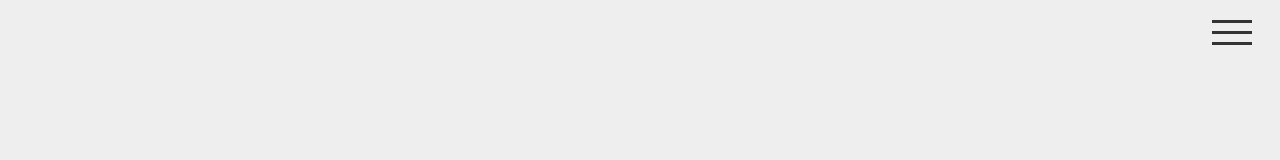
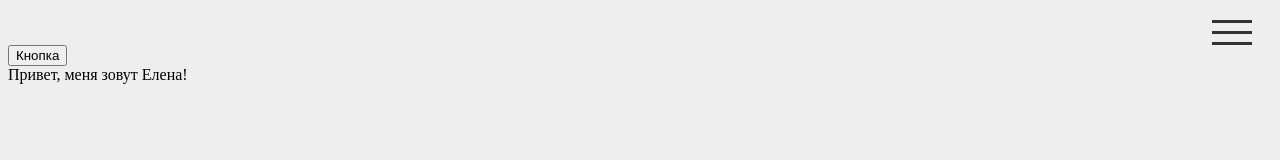
Before and after one commit to Elena281083/burger, a plain HTML site: page index.html in a window 1280 px wide. Drawn offline with Linux system fonts and the light colour scheme.

Commit message:
1 file modified

```diff
--- a/index.html
+++ b/index.html
@@ -30,6 +30,8 @@
       </ul>
     </nav>
 
+   <button class="link_main">Кнопка</button>
+   <div class="welcome">Привет, меня зовут Елена!</div>
     <script src="js/script.js"></script>
   </body>
 </html>
```
